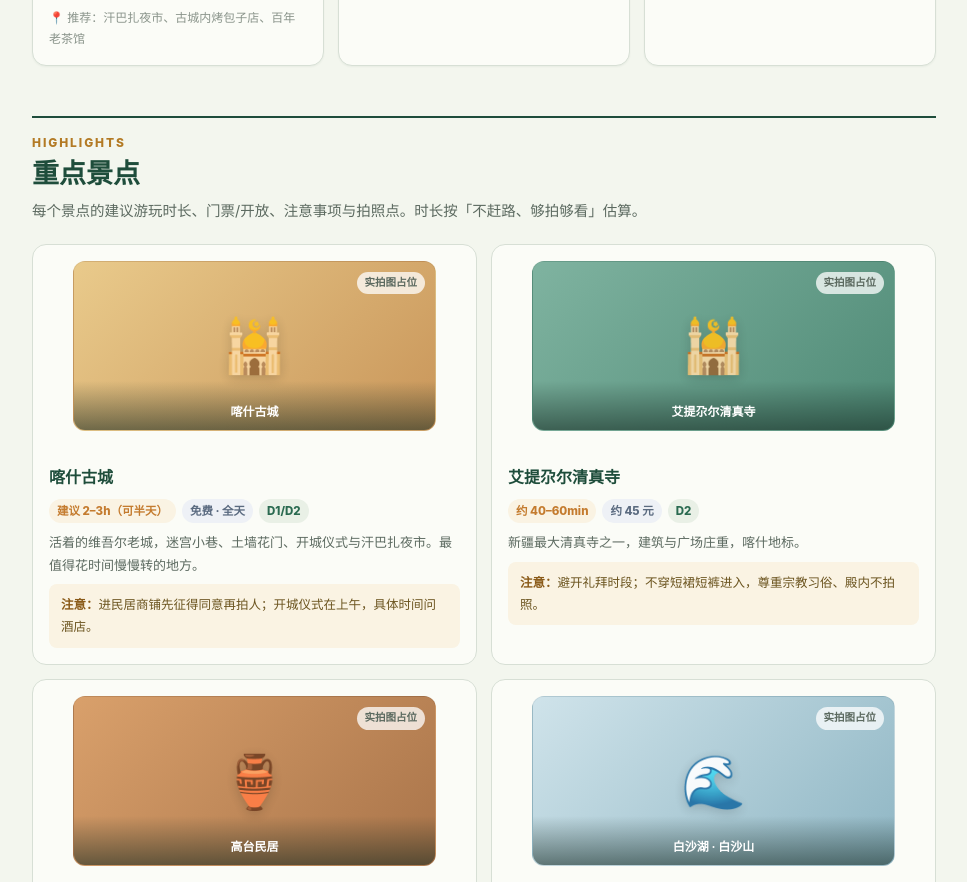
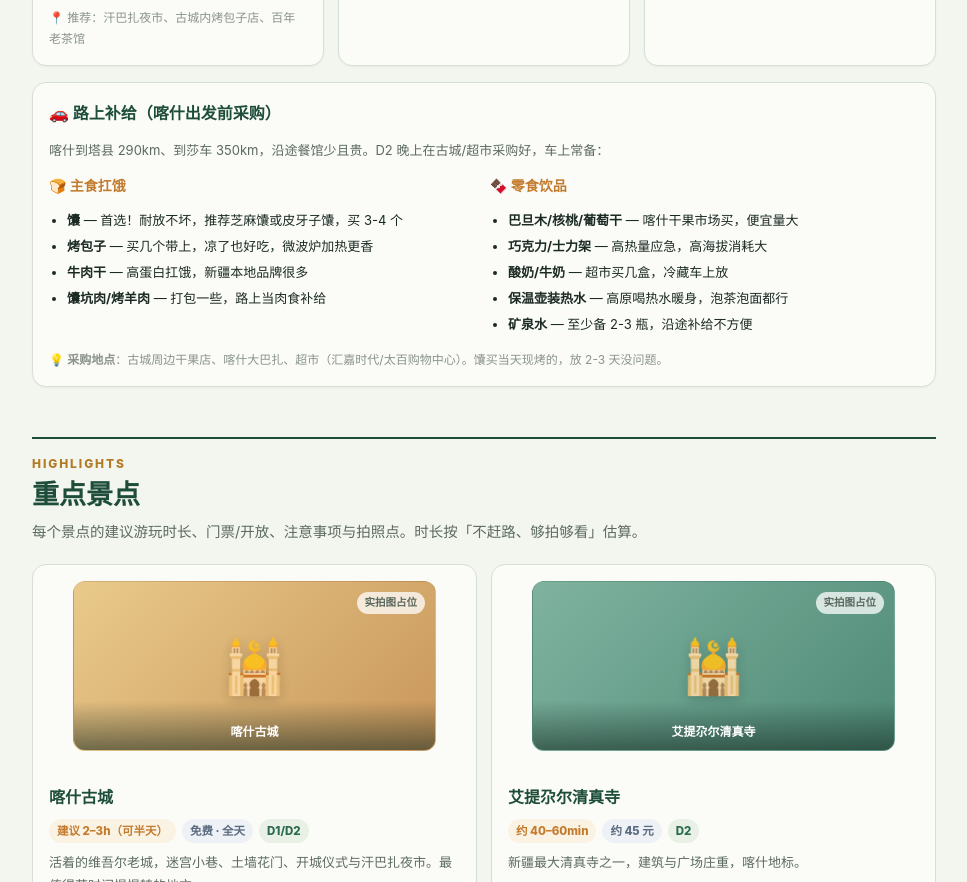
Before and after one commit to eternityzhangjihao/travel-guide-kashgar-2026, a plain HTML site: page travel-guides/kashgar-tashkurgan-autumn-2026/index.html in a window 1280 px wide. Shown: the part 9846-10728 px from the top of the page, without its empty margins (156-1123 px from the left). Drawn offline with nearby package versions, Linux system fonts and the light colour scheme.

Commit message:
add road trip snacks guide

```diff
--- a/travel-guides/kashgar-tashkurgan-autumn-2026/index.html
+++ b/travel-guides/kashgar-tashkurgan-autumn-2026/index.html
@@ -218,6 +218,7 @@
     .food-grid{grid-template-columns:1fr !important}
     .food-grid h3{font-size:15px}
     .food-grid ul{font-size:12.5px}
+    .food-grid + .card > div[style*="grid"]{grid-template-columns:1fr !important}
 
     /* POI grid - single column */
     #poiGrid{grid-template-columns:1fr !important}
@@ -688,6 +689,33 @@
       </div>
 
     </div>
+
+    <div class="card" style="margin-top:16px;padding:16px">
+      <h3 style="margin:0 0 12px;color:var(--green);font-size:16px">🚗 路上补给（喀什出发前采购）</h3>
+      <p style="margin:0 0 12px;font-size:13px;color:var(--muted)">喀什到塔县 290km、到莎车 350km，沿途餐馆少且贵。D2 晚上在古城/超市采购好，车上常备：</p>
+      <div style="display:grid;grid-template-columns:repeat(2,1fr);gap:12px">
+        <div>
+          <h4 style="margin:0 0 8px;font-size:14px;color:var(--amber)">🍞 主食扛饿</h4>
+          <ul style="margin:0;padding-left:18px;font-size:13px;line-height:2;color:var(--ink)">
+            <li><b>馕</b> — 首选！耐放不坏，推荐芝麻馕或皮牙子馕，买 3-4 个</li>
+            <li><b>烤包子</b> — 买几个带上，凉了也好吃，微波炉加热更香</li>
+            <li><b>牛肉干</b> — 高蛋白扛饿，新疆本地品牌很多</li>
+            <li><b>馕坑肉/烤羊肉</b> — 打包一些，路上当肉食补给</li>
+          </ul>
+        </div>
+        <div>
+          <h4 style="margin:0 0 8px;font-size:14px;color:var(--amber)">🍫 零食饮品</h4>
+          <ul style="margin:0;padding-left:18px;font-size:13px;line-height:2;color:var(--ink)">
+            <li><b>巴旦木/核桃/葡萄干</b> — 喀什干果市场买，便宜量大</li>
+            <li><b>巧克力/士力架</b> — 高热量应急，高海拔消耗大</li>
+            <li><b>酸奶/牛奶</b> — 超市买几盒，冷藏车上放</li>
+            <li><b>保温壶装热水</b> — 高原喝热水暖身，泡茶泡面都行</li>
+            <li><b>矿泉水</b> — 至少备 2-3 瓶，沿途补给不方便</li>
+          </ul>
+        </div>
+      </div>
+      <p style="margin:12px 0 0;font-size:12px;color:var(--faint)">💡 <b>采购地点</b>：古城周边干果店、喀什大巴扎、超市（汇嘉时代/太百购物中心）。馕买当天现烤的，放 2-3 天没问题。</p>
+    </div>
   </section>
 
   <!-- ============ 重点景点 ============ -->
```
